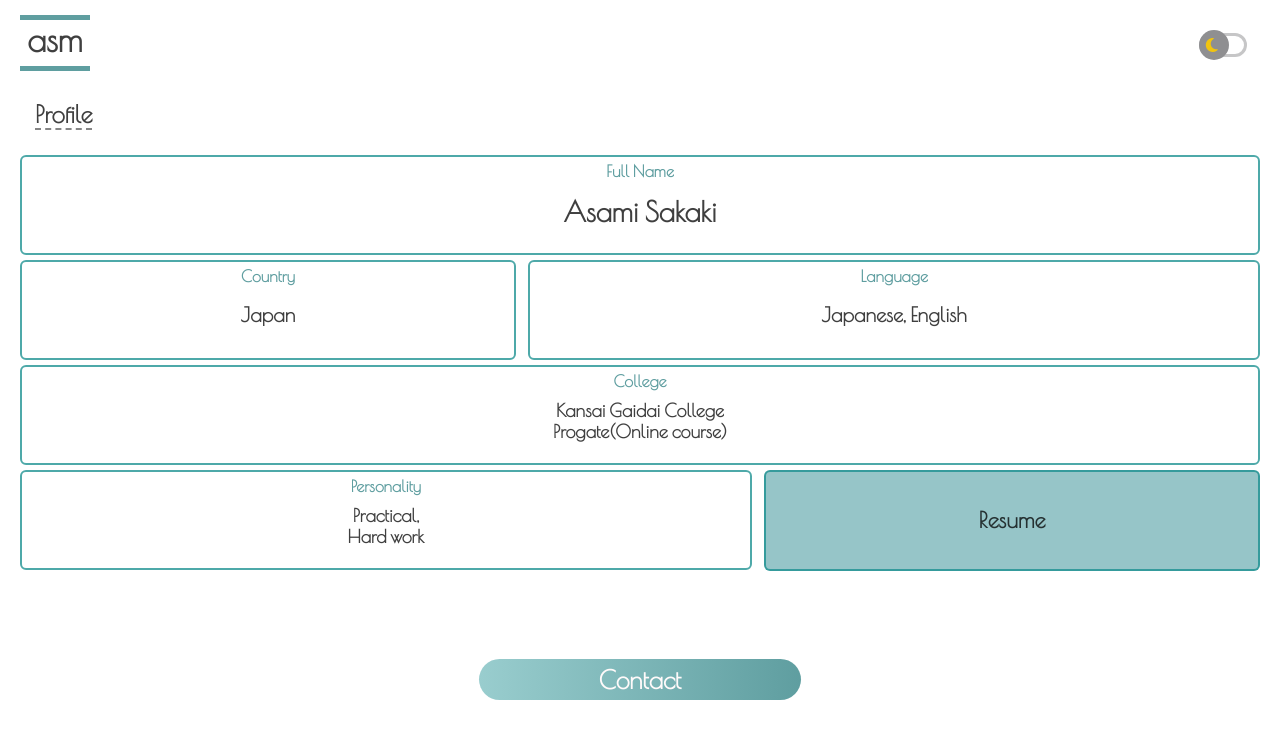
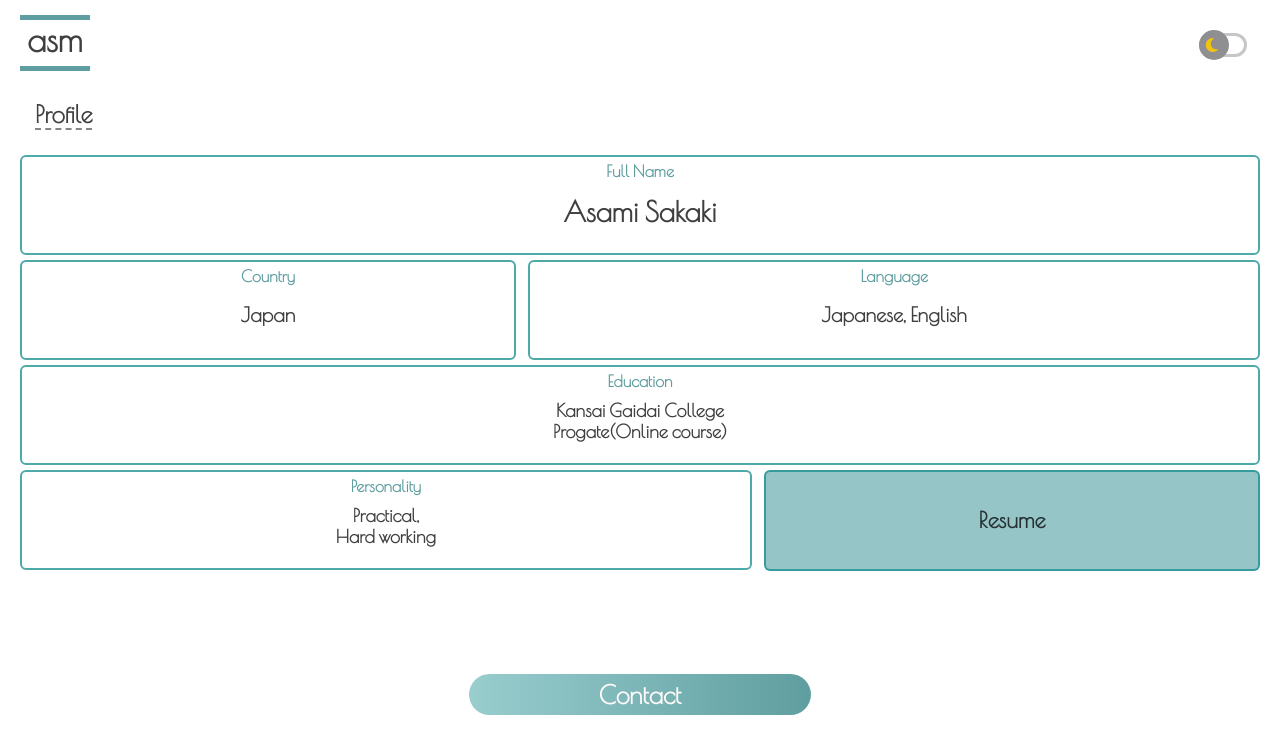
Before and after one commit to asmskk/portfolio, a plain HTML site: page profile.html in a window 1280 px wide. Shown: the top 737 px of the page. Drawn offline with nearby package versions, Linux system fonts and the light colour scheme.

Commit message:
spelling

```diff
--- a/profile.html
+++ b/profile.html
@@ -69,13 +69,13 @@
             </div>
 
             <div class="frame college">
-                <h4>College</h4>
+                <h4>Education</h4>
                 <p>Kansai Gaidai College<br>Progate(Online course)</p>
             </div>
 
             <div class="frame character">
                 <h4>Personality</h4>
-                <p>Practical,<br>Hard work</p>
+                <p>Practical,<br>Hard working</p>
             </div>
 
             <div class="resume">
--- a/stylesheet.css
+++ b/stylesheet.css
@@ -148,6 +148,10 @@ header{
     margin: 0 auto;
 }
 
+.hello {
+    font-size: 32px;
+}
+
 main{
     margin: 20px;
 }
@@ -176,17 +180,17 @@ footer{
 
 .hire-btn{
     text-align: center;
-
+    height: 150px;
 }
 
 .hire-btn a{
-    line-height: 120px;
+    line-height: 150px;
     font-size: 25px;
     border-radius: 50px;
     background-image: linear-gradient(to right,rgb(153, 205, 206), cadetblue, rgb(153, 205, 206));
     height: 40px;
     text-align: center;
-    padding: 6px 120px;
+    padding: 6px 130px;
     width: 100%;
     color: snow;
     cursor: pointer;
```
Also changed, not shown: asm.js (line endings or trailing spaces).
